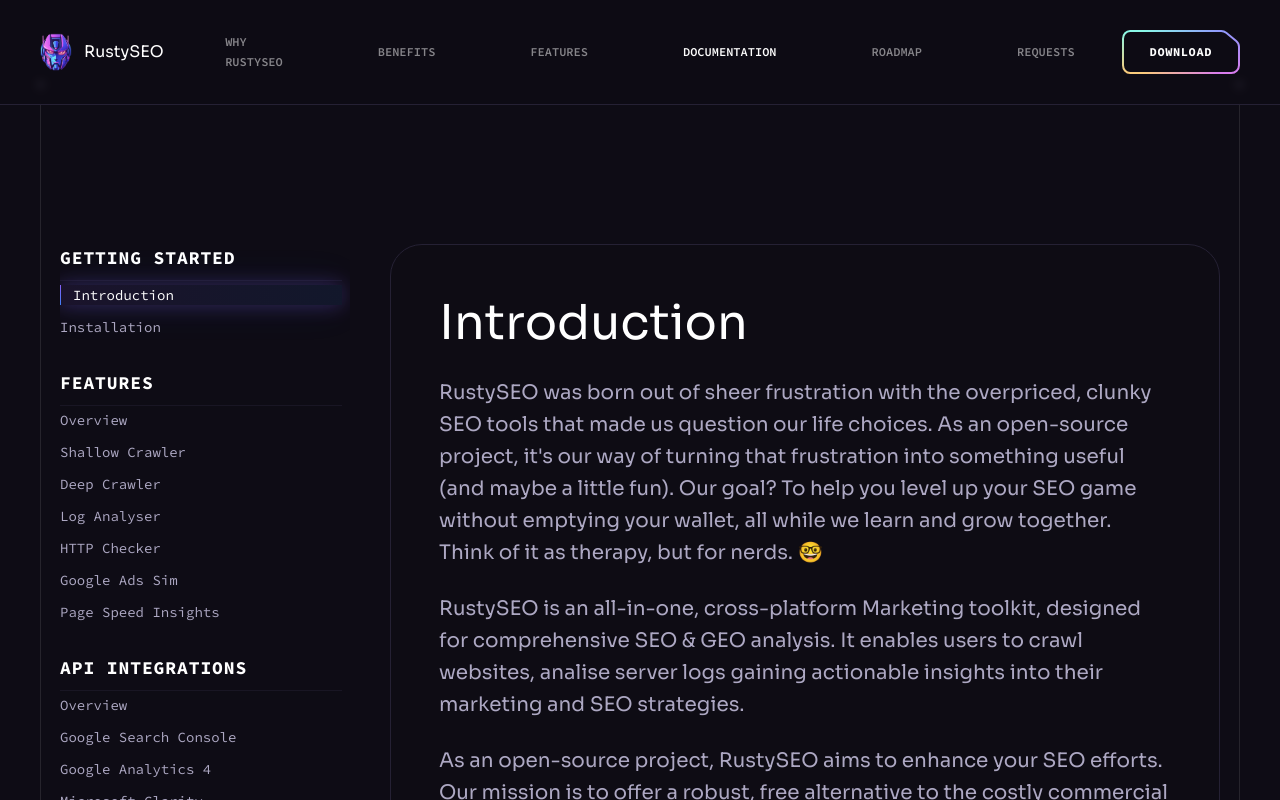
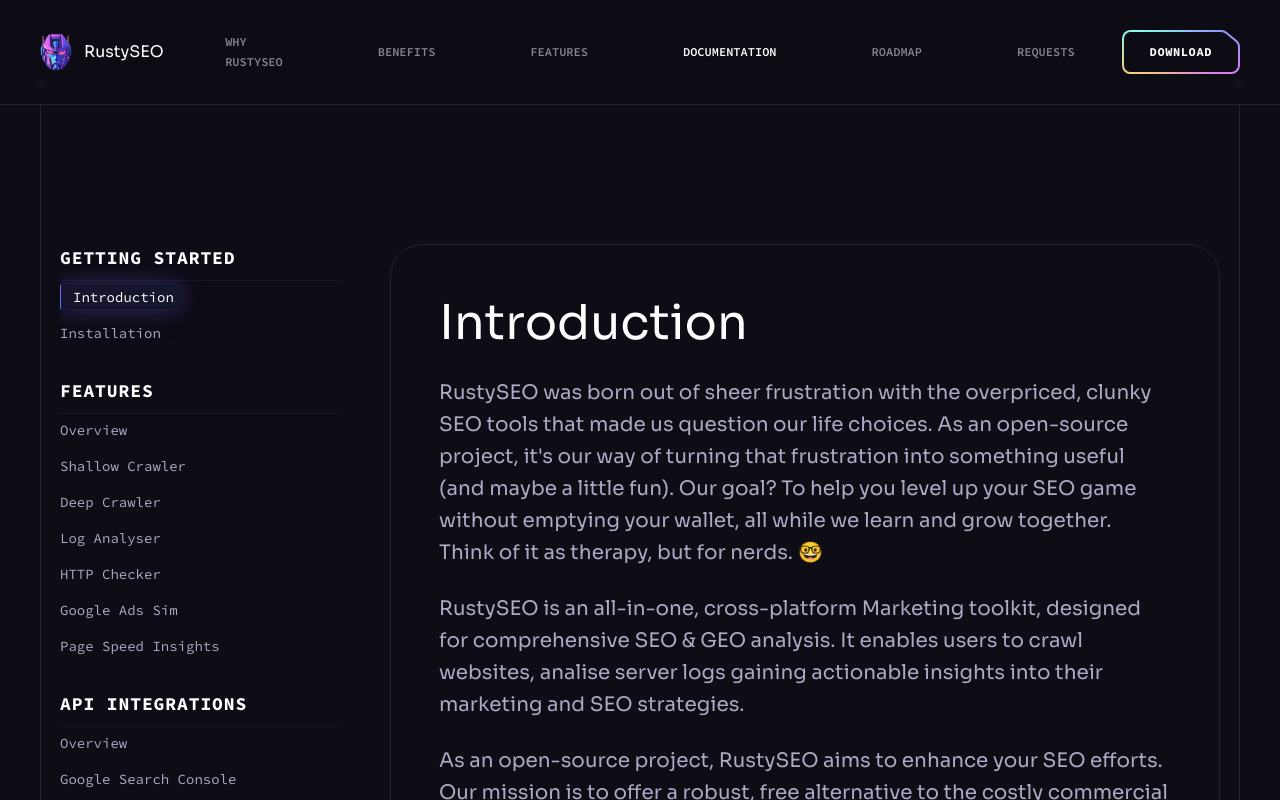
Before and after one commit to mascanho/RustyLanding, a React (Vite) app: page /docs in a window 1280 px wide. Shown: the top 800 px of the page. Built offline with nearby package versions, Linux system fonts and the light colour scheme.

Commit message:
Update Docs.jsx

```diff
--- a/src/components/Docs.jsx
+++ b/src/components/Docs.jsx
@@ -61,7 +61,7 @@
                                                     <li key={link.slug}>
                                                         <Link
                                                             to={`/docs/${link.slug}`}
-                                                            className={`block text-sm font-code transition-all hover:text-color-1 relative ${activeSlug === link.slug
+                                                            className={`inline-block text-sm font-code transition-all hover:text-color-1 relative ${activeSlug === link.slug
                                                                 ? "text-n-1 pl-3 -ml-[2px]"
                                                                 : "text-n-3"
                                                                 }`}
@@ -69,7 +69,9 @@
                                                             background: 'linear-gradient(90deg, rgba(139, 92, 246, 0.1) 0%, rgba(59, 130, 246, 0.1) 100%)',
                                                             borderLeft: '3px solid',
                                                             borderImage: 'linear-gradient(to bottom, #8b5cf6, #3b82f6) 1',
-                                                            boxShadow: '0 0 20px rgba(139, 92, 246, 0.3), 0 0 40px rgba(59, 130, 246, 0.1)'
+                                                            boxShadow: '0 0 20px rgba(139, 92, 246, 0.3), 0 0 40px rgba(59, 130, 246, 0.1)',
+                                                            borderRadius: '0 8px 8px 0',
+                                                            padding: '2px 8px 2px 12px'
                                                         } : {}}
                                                         >
                                                             {link.title}
```
